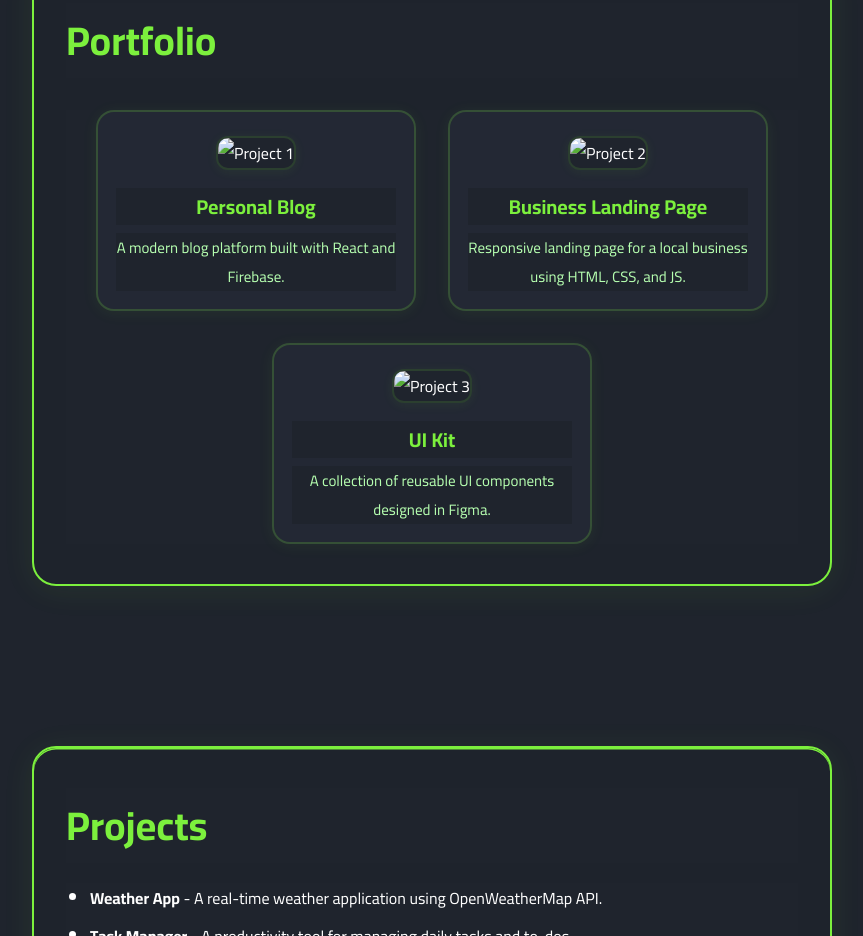
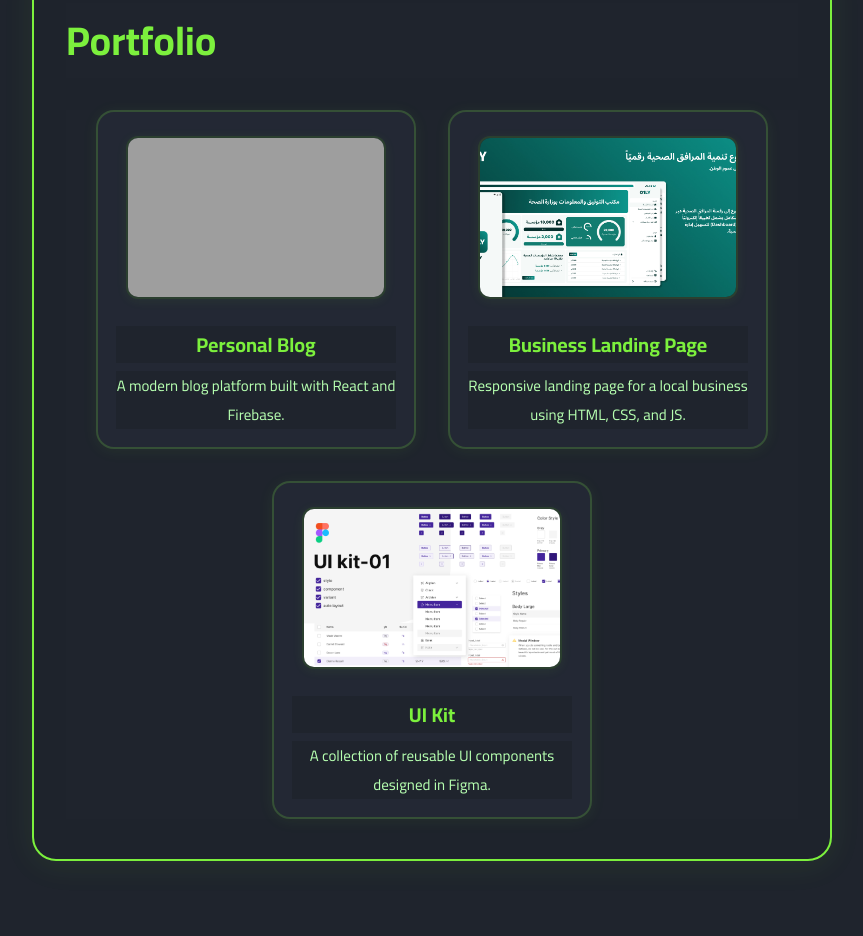
Before and after one commit to abdunnoor03/Portfolio-DEVbo, a plain HTML site: page index.html in a window 1280 px wide. Shown: the part 2585-3521 px from the top of the page, without its empty margins (208-1071 px from the left). Drawn offline with nearby package versions, Linux system fonts and the light colour scheme; the site is published under a folder, as on GitHub Pages, so addresses that start at the root find nothing.

Commit message:
Update index.html

```diff
--- a/index.html
+++ b/index.html
@@ -115,17 +115,17 @@
             <h2>Portfolio</h2>
             <div class="portfolio-items">
                 <div class="portfolio-item">
-                    <img src="/Images/personal-blog.jpg" alt="Project 1">
+                    <img src="Images/personal-blog.jpg" alt="Project 1">
                     <h4>Personal Blog</h4>
                     <p>A modern blog platform built with React and Firebase.</p>
                 </div>
                 <div class="portfolio-item">
-                    <img src="/Images/business.jpg" alt="Project 2">
+                    <img src="Images/business.jpg" alt="Project 2">
                     <h4>Business Landing Page</h4>
                     <p>Responsive landing page for a local business using HTML, CSS, and JS.</p>
                 </div>
                 <div class="portfolio-item">
-                    <img src="/Images/uikit.png" alt="Project 3">
+                    <img src="Images/uikit.png" alt="Project 3">
                     <h4>UI Kit</h4>
                     <p>A collection of reusable UI components designed in Figma.</p>
                 </div>
```
